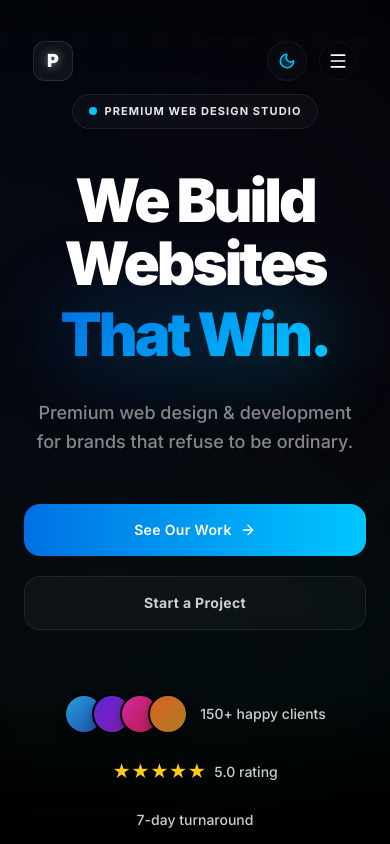
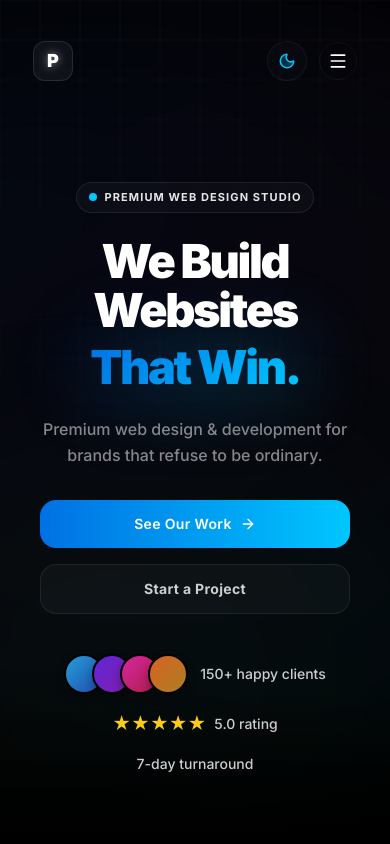
Before and after one commit to visucs/PixelCraft-Studio, a React (Vite) app: page / in a window 390 px wide. Shown: the top 844 px of the page. Built offline with nearby package versions, Linux system fonts and the light colour scheme.

Commit message:
style: fix responsive UI issues in Hero and CTA components on mobile

```diff
--- a/src/components/CTA.jsx
+++ b/src/components/CTA.jsx
@@ -10,7 +10,6 @@ const trustBadges = [
 
 export default function CTA({ onStartProject }) {
   const ref = useRef(null);
-  const [isHovered, setIsHovered] = useState(false);
 
   useEffect(() => {
     const observer = new IntersectionObserver(
@@ -67,7 +66,7 @@ export default function CTA({ onStartProject }) {
             </div>
           </div>
 
-          <h2 className="text-5xl md:text-7xl lg:text-[6rem] font-black tracking-tighter mb-8 leading-[1] relative">
+          <h2 className="text-[clamp(2.5rem,12vw,6rem)] font-black tracking-tighter mb-6 sm:mb-8 leading-[1.05] relative">
             Ready to Build
             <br className="hidden md:block" />
             <span className="relative inline-block mt-2 md:mt-2">
@@ -78,56 +77,44 @@ export default function CTA({ onStartProject }) {
             </span>
           </h2>
 
-          <p className="text-[#86868B] text-xl md:text-2xl max-w-2xl mx-auto mb-14 leading-relaxed font-medium">
+          <p className="text-[#86868B] text-base sm:text-xl md:text-2xl max-w-2xl mx-auto mb-10 sm:mb-14 leading-relaxed font-medium px-4 sm:px-0">
             Let's create an unforgettable digital experience that drives real results for your business.
           </p>
 
-          <div className="flex flex-col sm:flex-row items-center justify-center gap-6 z-20 relative">
+          <div className="flex flex-col sm:flex-row items-center justify-center gap-4 sm:gap-6 w-full max-w-[280px] sm:max-w-none mx-auto z-20 relative">
             <button
-              className="group relative px-8 py-5 rounded-full font-bold text-lg overflow-hidden transition-all duration-500"
+              className="group relative inline-flex items-center justify-center gap-2 px-8 sm:px-10 py-3.5 sm:py-4 rounded-2xl font-bold text-sm sm:text-base transition-all duration-300 hover:scale-[1.02] active:scale-[0.98] w-full sm:w-auto"
               onClick={onStartProject}
-              onMouseEnter={() => setIsHovered(true)}
-              onMouseLeave={() => setIsHovered(false)}
-              style={{
-                background: 'rgba(255,255,255,0.1)',
-                border: '1px solid rgba(255,255,255,0.2)',
-                boxShadow: isHovered ? '0 0 40px rgba(0,198,255,0.4)' : '0 10px 30px rgba(0,0,0,0.5)',
-                transform: isHovered ? 'scale(1.05)' : 'scale(1)',
-              }}
             >
-              {/* Button Background Gradient */}
-              <div className="absolute inset-0 bg-gradient-to-r from-[#00C6FF] to-[#9B5DE5] opacity-80 group-hover:opacity-100 transition-opacity duration-500 z-0" />
-
-              {/* Button Inner content */}
-              <div className="relative z-10 flex items-center gap-3 text-white">
-                Start Your Project
-                <div className="bg-white/20 p-1.5 rounded-full backdrop-blur-sm group-hover:translate-x-1 transition-transform duration-300">
-                  <ArrowRight size={18} strokeWidth={2.5} />
-                </div>
-              </div>
+              <div className="absolute inset-0 rounded-2xl bg-gradient-to-r from-[#00C6FF] to-[#9B5DE5] transition-all duration-300" />
+              <div className="absolute inset-0 rounded-2xl opacity-0 group-hover:opacity-100 transition-opacity duration-300 blur-xl bg-gradient-to-r from-[#00C6FF] to-[#9B5DE5]" />
+              <span className="relative text-white flex items-center justify-center gap-2 font-semibold tracking-wide whitespace-nowrap w-full">
+                Start Your Project <ArrowRight size={16} className="group-hover:translate-x-1 transition-transform" />
+              </span>
             </button>
             <button
-              className="text-[#86868B] text-base font-semibold hover:text-white transition-colors duration-300 flex items-center gap-2 group"
+              className="group relative inline-flex items-center justify-center gap-2 px-8 sm:px-10 py-3.5 sm:py-4 rounded-2xl font-bold text-sm sm:text-base transition-all duration-300 hover:scale-[1.02] active:scale-[0.98] w-full sm:w-auto"
+              style={{ background: 'rgba(255,255,255,0.03)', border: '1px solid rgba(255,255,255,0.08)' }}
               onClick={() => document.getElementById('pricing')?.scrollIntoView({ behavior: 'smooth' })}
             >
-              View Pricing
-              <ArrowRight size={16} className="opacity-0 -ml-4 group-hover:opacity-100 group-hover:ml-0 transition-all duration-300" />
+              <div className="absolute inset-0 rounded-2xl bg-white/[0.02] opacity-0 group-hover:opacity-100 transition-opacity duration-300" />
+              <span className="relative text-white/80 group-hover:text-white transition-colors tracking-wide whitespace-nowrap">View Pricing</span>
             </button>
           </div>
 
           {/* Trust badges */}
-          <div className="mt-20 flex flex-wrap items-center justify-center gap-4 relative z-20">
+          <div className="mt-12 sm:mt-20 flex flex-wrap items-center justify-center gap-2.5 sm:gap-4 relative z-20">
             {trustBadges.map(({ icon: Icon, label, color }, i) => (
               <div
                 key={i}
-                className="flex items-center gap-2.5 px-4 py-2 rounded-full border border-white/[0.05] bg-white/[0.02] backdrop-blur-md group hover:bg-white/[0.05] transition-all duration-300 hover:-translate-y-1"
-                style={{ boxShadow: '0 10px 20px rgba(0,0,0,0.2)' }}
+                className="flex items-center gap-2 sm:gap-2.5 px-3 sm:px-4 py-1.5 sm:py-2 rounded-full border border-white/[0.05] bg-white/[0.02] backdrop-blur-md group hover:bg-white/[0.05] transition-all duration-300 hover:-translate-y-1"
+                style={{ boxShadow: '0 8px 16px rgba(0,0,0,0.15)' }}
               >
-                <div className="relative">
+                <div className="relative flex items-center justify-center">
                   <div className="absolute inset-0 blur-sm opacity-0 group-hover:opacity-50 transition-opacity duration-300" style={{ background: color }} />
-                  <Icon size={16} style={{ color: color }} className="relative z-10 drop-shadow-md" strokeWidth={2.5} />
+                  <Icon className="relative z-10 drop-shadow-md w-3.5 h-3.5 sm:w-4 sm:h-4" style={{ color: color }} strokeWidth={2.5} />
                 </div>
-                <span className="text-[#86868B] text-sm font-semibold tracking-wide group-hover:text-white transition-colors duration-300">
+                <span className="text-[#86868B] text-xs sm:text-sm font-semibold tracking-wide group-hover:text-white transition-colors duration-300 whitespace-nowrap">
                   {label}
                 </span>
               </div>
--- a/src/components/Hero.jsx
+++ b/src/components/Hero.jsx
@@ -3,7 +3,7 @@ import { ArrowRight, Play } from 'lucide-react';
 
 export default function Hero({ onStartProject }) {
   return (
-    <section className="relative min-h-screen flex items-center justify-center overflow-hidden pt-20">
+    <section className="relative min-h-[100dvh] flex flex-col justify-center overflow-hidden pt-[120px] pb-12 sm:pt-20 sm:pb-0">
       {/* Animated Background Mesh */}
       <div className="absolute inset-0 pointer-events-none">
         <div className="absolute top-[0%] left-1/2 -translate-x-1/2 w-[1000px] h-[800px] bg-gradient-to-br from-[#0071E3]/20 via-[#9B5DE5]/10 to-[#00C6FF]/10 blur-[120px] rounded-full opacity-60 animate-pulse" style={{ animationDuration: '8s' }} />
@@ -19,7 +19,7 @@ export default function Hero({ onStartProject }) {
           initial={{ opacity: 0, y: 20 }}
           animate={{ opacity: 1, y: 0 }}
           transition={{ duration: 0.6, delay: 0.1 }}
-          className="inline-flex items-center gap-2 px-4 py-2 rounded-full mb-10 relative group cursor-default" style={{ background: 'rgba(255,255,255,0.03)', border: '1px solid rgba(255,255,255,0.08)', backdropFilter: 'blur(10px)' }}
+          className="inline-flex items-center gap-2 px-3 sm:px-4 py-1.5 sm:py-2 rounded-full mb-6 sm:mb-10 max-[400px]:mt-10 relative group cursor-default" style={{ background: 'rgba(255,255,255,0.03)', border: '1px solid rgba(255,255,255,0.08)', backdropFilter: 'blur(10px)' }}
         >
           <div className="absolute inset-0 rounded-full bg-gradient-to-r from-[#0071E3]/20 to-[#00C6FF]/20 opacity-0 group-hover:opacity-100 transition-opacity duration-500 blur-md" />
           <div className="relative flex items-center gap-2">
@@ -36,7 +36,7 @@ export default function Hero({ onStartProject }) {
           initial={{ opacity: 0, y: 30 }}
           animate={{ opacity: 1, y: 0 }}
           transition={{ duration: 0.8, delay: 0.2 }}
-          className="text-6xl md:text-[5.5rem] lg:text-[7rem] font-black tracking-tighter leading-[1.05] mb-8"
+          className="text-[clamp(2.75rem,12vw,7rem)] font-black tracking-tighter leading-[1.05] mb-6 sm:mb-8"
         >
           We Build Websites <br className="hidden md:block" />
           <span
@@ -53,7 +53,7 @@ export default function Hero({ onStartProject }) {
           initial={{ opacity: 0, y: 30 }}
           animate={{ opacity: 1, y: 0 }}
           transition={{ duration: 0.8, delay: 0.35 }}
-          className="text-[#86868B] text-lg md:text-2xl max-w-2xl mx-auto mb-12 leading-relaxed font-medium"
+          className="text-[#86868B] text-base sm:text-lg md:text-2xl max-w-2xl mx-auto mb-8 sm:mb-12 leading-relaxed font-medium px-2 sm:px-0"
         >
           Premium web design & development for brands that refuse to be ordinary.
         </motion.p>
@@ -63,11 +63,11 @@ export default function Hero({ onStartProject }) {
           initial={{ opacity: 0, y: 30 }}
           animate={{ opacity: 1, y: 0 }}
           transition={{ duration: 0.8, delay: 0.5 }}
-          className="flex flex-col sm:flex-row items-center justify-center gap-5 w-full sm:w-auto"
+          className="flex flex-col sm:flex-row items-center justify-center gap-4 sm:gap-5 w-full sm:w-auto px-4 sm:px-0"
         >
           <button
             onClick={() => document.getElementById('work')?.scrollIntoView({ behavior: 'smooth' })}
-            className="group relative inline-flex items-center justify-center gap-2 px-10 py-4 rounded-2xl font-bold text-sm transition-all duration-300 hover:scale-[1.02] active:scale-[0.98] w-full sm:w-auto"
+            className="group relative inline-flex items-center justify-center gap-2 px-8 sm:px-10 py-3.5 sm:py-4 rounded-2xl font-bold text-sm transition-all duration-300 hover:scale-[1.02] active:scale-[0.98] w-full sm:w-auto"
           >
             <div className="absolute inset-0 rounded-2xl bg-gradient-to-r from-[#0071E3] to-[#00C6FF] transition-all duration-300" />
             <div className="absolute inset-0 rounded-2xl opacity-0 group-hover:opacity-100 transition-opacity duration-300 blur-xl bg-gradient-to-r from-[#0071E3] to-[#00C6FF]" />
@@ -78,7 +78,7 @@ export default function Hero({ onStartProject }) {
 
           <button
             onClick={() => onStartProject ? onStartProject() : document.getElementById('contact')?.scrollIntoView({ behavior: 'smooth' })}
-            className="group relative inline-flex items-center justify-center gap-2 px-10 py-4 rounded-2xl font-bold text-sm transition-all duration-300 hover:scale-[1.02] active:scale-[0.98] w-full sm:w-auto"
+            className="group relative inline-flex items-center justify-center gap-2 px-8 sm:px-10 py-3.5 sm:py-4 rounded-2xl font-bold text-sm transition-all duration-300 hover:scale-[1.02] active:scale-[0.98] w-full sm:w-auto"
             style={{ background: 'rgba(255,255,255,0.03)', border: '1px solid rgba(255,255,255,0.08)' }}
           >
             <div className="absolute inset-0 rounded-2xl bg-white/[0.02] opacity-0 group-hover:opacity-100 transition-opacity duration-300" />
@@ -91,7 +91,7 @@ export default function Hero({ onStartProject }) {
           initial={{ opacity: 0 }}
           animate={{ opacity: 1 }}
           transition={{ duration: 1, delay: 0.8 }}
-          className="mt-16 flex flex-col sm:flex-row items-center justify-center gap-6 sm:gap-10 text-[#86868B]"
+          className="mt-10 sm:mt-16 flex flex-col sm:flex-row items-center justify-center gap-4 sm:gap-10 text-[#86868B]"
         >
           <div className="flex items-center gap-3">
             <div className="flex -space-x-3">
```
